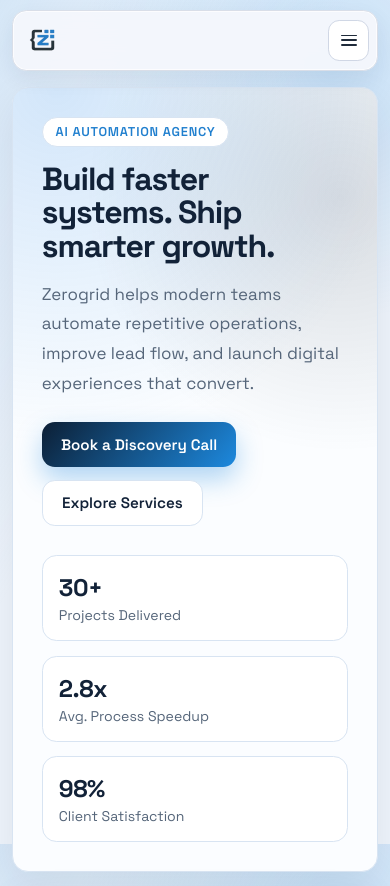
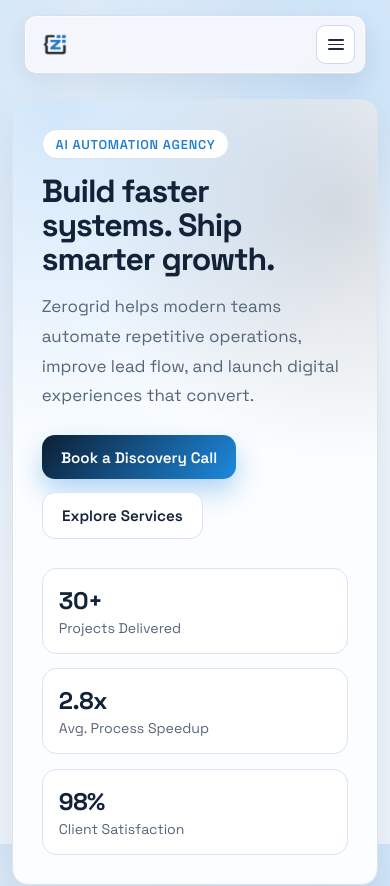
Before and after one commit to Abhi-0930/Zerogrid, a Next.js app: page / in a window 390 px wide. Shown: the top 886 px of the page. Built offline with nearby package versions, Linux system fonts and the light colour scheme.

Commit message:
created the boilerplate templeate

```diff
--- a/src/app/page.module.css
+++ b/src/app/page.module.css
@@ -92,6 +92,23 @@
   height: 0.1rem;
   border-radius: 999px;
   background: #1f2b3a;
+  transition: transform 0.2s ease, opacity 0.2s ease;
+}
+
+.hamburgerButtonOpen span:nth-child(1) {
+  transform: translateY(0.3rem) rotate(45deg);
+}
+
+.hamburgerButtonOpen span:nth-child(2) {
+  opacity: 0;
+}
+
+.hamburgerButtonOpen span:nth-child(3) {
+  transform: translateY(-0.3rem) rotate(-45deg);
+}
+
+.mobileMenu {
+  display: none;
 }
 
 .main {
@@ -320,11 +337,11 @@
 
 @media (max-width: 760px) {
   .nav {
-    width: calc(100% - 1.5rem);
-    margin-top: 0.6rem;
-    padding: 0.5rem;
-    border-radius: 0.9rem;
-    top: 0.4rem;
+    width: calc(100% - 3rem);
+    margin-top: 0.95rem;
+    padding: 0.52rem 0.62rem;
+    border-radius: 0.78rem;
+    top: 0.72rem;
   }
 
   .brand {
@@ -337,8 +354,8 @@
 
   .brandLogoIcon {
     display: block;
-    width: 2.7rem;
-    height: 2.7rem;
+    width: 2.5rem;
+    height: 2.5rem;
     object-fit: contain;
   }
 
@@ -352,6 +369,43 @@
 
   .hamburgerButton {
     display: inline-flex;
+    width: 2.45rem;
+    height: 2.45rem;
+    border-radius: 0.58rem;
+  }
+
+  .mobileMenu {
+    display: grid;
+    width: calc(100% - 3rem);
+    margin: 0.48rem auto 0;
+    border: 1px solid #d9dee8;
+    border-radius: 0.78rem;
+    background: rgba(245, 247, 252, 0.97);
+    box-shadow: 0 8px 20px rgba(23, 40, 64, 0.08);
+    overflow: hidden;
+    max-height: 0;
+    opacity: 0;
+    pointer-events: none;
+    transform: translateY(-5px);
+    transition: max-height 0.22s ease, opacity 0.2s ease, transform 0.2s ease;
+  }
+
+  .mobileMenuOpen {
+    max-height: 240px;
+    opacity: 1;
+    pointer-events: auto;
+    transform: translateY(0);
+  }
+
+  .mobileMenu a {
+    padding: 0.84rem 1rem;
+    font-size: 0.9rem;
+    color: #243246;
+    border-top: 1px solid #e4e9f2;
+  }
+
+  .mobileMenu a:first-child {
+    border-top: 0;
   }
 
   .main {
--- a/src/app/page.tsx
+++ b/src/app/page.tsx
@@ -1,7 +1,12 @@
+"use client";
+
 import Image from "next/image";
+import { useState } from "react";
 import styles from "./page.module.css";
 
 export default function Home() {
+  const [isMobileMenuOpen, setIsMobileMenuOpen] = useState(false);
+
   const navItems = [
     { label: "Services", href: "#services" },
     { label: "Work", href: "#process" },
@@ -64,12 +69,34 @@
         <a className={styles.navCta} href="#contact">
           Book a call
         </a>
-        <button className={styles.hamburgerButton} type="button" aria-label="Open menu">
+        <button
+          className={`${styles.hamburgerButton} ${isMobileMenuOpen ? styles.hamburgerButtonOpen : ""}`}
+          type="button"
+          aria-label="Open menu"
+          aria-expanded={isMobileMenuOpen}
+          aria-controls="mobile-nav-menu"
+          onClick={() => setIsMobileMenuOpen((prev) => !prev)}
+        >
           <span />
           <span />
           <span />
         </button>
       </header>
+
+      <nav
+        id="mobile-nav-menu"
+        className={`${styles.mobileMenu} ${isMobileMenuOpen ? styles.mobileMenuOpen : ""}`}
+      >
+        {navItems.map((item) => (
+          <a
+            key={item.label}
+            href={item.href}
+            onClick={() => setIsMobileMenuOpen(false)}
+          >
+            {item.label}
+          </a>
+        ))}
+      </nav>
 
       <main className={styles.main}>
         <section className={styles.hero}>
```
